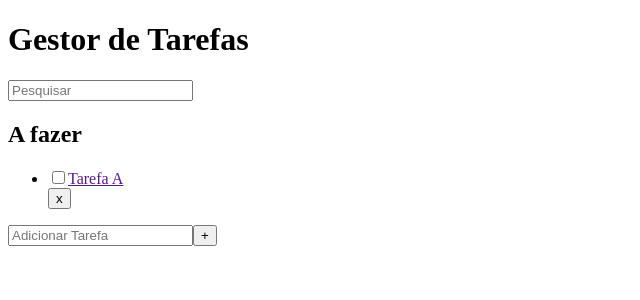
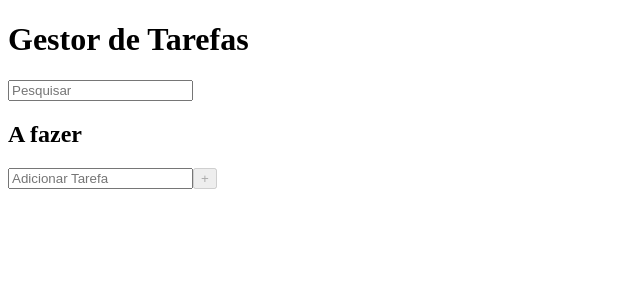
Before and after one commit to rafaeleliasgri/gestor-tarefas, an Angular app: page /tasklist in a window 1280 px wide. Shown: the top 300 px of the page, without its empty margins (0-640 px from the left). Built offline with nearby package versions, Linux system fonts and the light colour scheme.

Commit message:
funcionalidades componente lista

```diff
--- a/src/app/app.routes.ts
+++ b/src/app/app.routes.ts
@@ -5,7 +5,7 @@ import { TaskFilterComponent } from './task-filter/task-filter.component';
 
 export const routes: Routes = [
     {path: 'tasklist', title: 'Lista de Tarefas', component: TaskListComponent},
-    {path: 'taskdetails', title: 'Detalhes da Tarefa', component: TaskDetailsComponent},
+    {path: 'taskdetails/:id', title: 'Detalhes da Tarefa', component: TaskDetailsComponent},
     {path: '', redirectTo: '/tasklist', pathMatch: 'full'}
 
 ];
--- a/src/app/services/task.service.ts
+++ b/src/app/services/task.service.ts
@@ -25,6 +25,8 @@ export class TaskService {
   }
 
   addTask(task: Task): void {
+
+    task.id = this.tasks.length + 1;
 
     this.tasks.push(task);
 
--- a/src/app/task-list/task-list.component.html
+++ b/src/app/task-list/task-list.component.html
@@ -1,19 +1,19 @@
 <app-task-filter></app-task-filter>
 
-<div>
+<div class="container">
     <h2>A fazer</h2>
     <ul>
-        <li>
-            <input type="checkbox" name="completed" id="">
-            <a href="">Tarefa A</a>
-            <div>
-                <button>x</button>
+        <li *ngFor="let task of tasks">
+            <input type="checkbox" (change)="updateTasks()" [(ngModel)]="task.completed" name="completed" id="">
+            <a [routerLink]="['/taskdetails', task.id]" [ngClass]="task.completed ? 'task-completed' : ''">{{task.name}}</a>
+            <div class="button-box">
+                <button (click)="removeTask(task)">x</button>
             </div>
         </li>
     </ul>
-    <form action="">
-        <input type="text" name="newTask" id="" placeholder="Adicionar Tarefa">
+    <form (ngSubmit)="addTask()" #taskForm="ngForm">
+        <input type="text" [(ngModel)]="newTask.name" name="newTask" id="" placeholder="Adicionar Tarefa" required>
 
-        <button type="submit">+</button>
+        <button type="submit" [disabled]="!taskForm.form.valid">+</button>
     </form>
 </div>
--- a/src/app/task-list/task-list.component.ts
+++ b/src/app/task-list/task-list.component.ts
@@ -2,11 +2,14 @@ import { Component } from '@angular/core';
 import { Task } from '../models/task';
 import { TaskService } from '../services/task.service';
 import { TaskFilterComponent } from '../task-filter/task-filter.component';
+import { CommonModule } from '@angular/common';
+import { FormsModule } from '@angular/forms';
+import { RouterModule } from '@angular/router';
 
 @Component({
   selector: 'app-task-list',
   standalone: true,
-  imports: [TaskFilterComponent],
+  imports: [TaskFilterComponent, CommonModule, FormsModule, RouterModule],
   templateUrl: './task-list.component.html',
   styleUrl: './task-list.component.css'
 })
@@ -16,4 +19,36 @@ export class TaskListComponent {
 
   tasks: Array<Task> = [];
 
+  newTask = new Task();
+
+  ngOnInit() {
+    this.tasks = this.taskService.getTasks();
+  }
+
+  addTask() {
+
+    this.taskService.addTask(this.newTask);
+
+    this.newTask = new Task();
+  }
+
+  removeTask(task: Task) {
+    this.taskService.removeTask(task);
+  }
+
+  updateTasks() {
+    this.taskService.updateTasks();
+  }
+
+  filterTasks(filter: string){
+
+    if (filter !== '') {
+      this.tasks = this.tasks.filter(c => c.name.includes(filter));
+    }
+    else
+    {
+      this.tasks = this.taskService.getTasks();
+    }
+  }
+
 }
```
